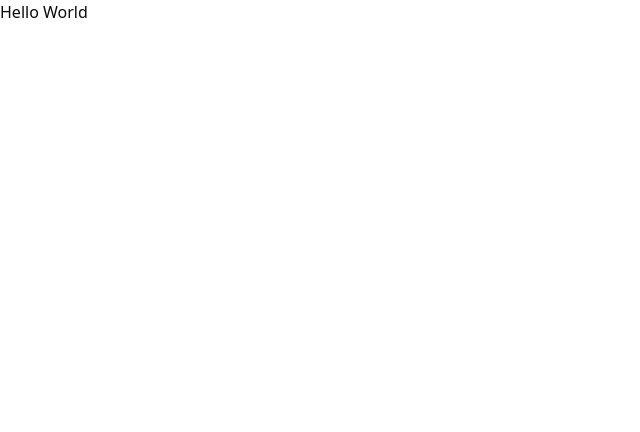
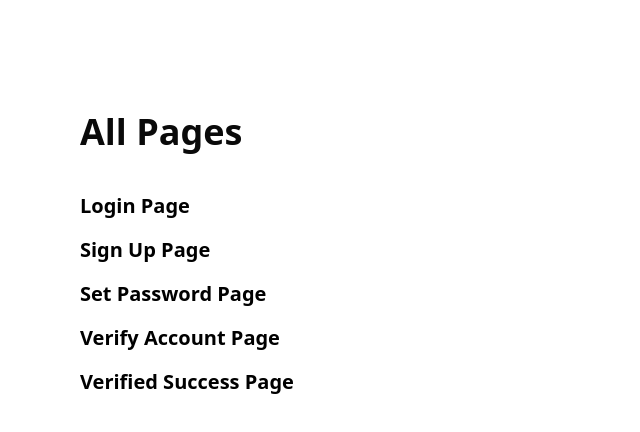
Before and after one commit to Webgenius0/whatsitagain-react-frontend, a React (Vite) app: page / in a window 1280 px wide. Shown: the top 432 px of the page, without its empty margins (0-640 px from the left). Built offline with nearby package versions, Linux system fonts and the light colour scheme.

Commit message:
All Page addade

```diff
--- a/index.html
+++ b/index.html
@@ -2,9 +2,13 @@
 <html lang="en">
   <head>
     <meta charset="UTF-8" />
-    <link rel="icon" type="image/svg+xml" href="/vite.svg" />
+    <link
+      rel="icon"
+      type="image/svg+xml"
+      href="./src/assets/images/favicon.png"
+    />
     <meta name="viewport" content="width=device-width, initial-scale=1.0" />
-    <title>Lol Arena</title>
+    <title>Lol Arena - Skill based competitions</title>
 
     <!-- Google Fonts -->
     <link rel="preconnect" href="https://fonts.googleapis.com" />
--- /dev/null
+++ b/src/pages/AllPages.jsx
@@ -0,0 +1,83 @@
+import { Link } from "react-router-dom";
+
+const AllPages = () => {
+  const AllPagesLinks = [
+    {
+      name: "Login Page",
+      link: "/auth",
+    },
+    {
+      name: "Sign Up Page",
+      link: "/auth/sign-up",
+    },
+    {
+      name: "Set Password Page",
+      link: "/auth/set-password",
+    },
+    {
+      name: "Verify Account Page",
+      link: "/auth/verify-account",
+    },
+    {
+      name: "Verified Success Page",
+      link: "/auth/verified-success",
+    },
+    // {
+    //   name: "",
+    //   link: "#",
+    // },
+    // {
+    //   name: "",
+    //   link: "#",
+    // },
+    // {
+    //   name: "Dashboard Overview Page",
+    //   link: "/dashboard",
+    // },
+    // {
+    //   name: "Dashboard Wallet Page",
+    //   link: "/dashboard/wallet",
+    // },
+    // {
+    //   name: "Dashboard Create Match Page",
+    //   link: "/dashboard/create-match",
+    // },
+    // {
+    //   name: "Dashboard Match Lobby Page",
+    //   link: "/dashboard/match-lobby",
+    // },
+    // {
+    //   name: "Dashboard Bet Page",
+    //   link: "/dashboard/bet",
+    // },
+    // {
+    //   name: "Dashboard Match Result Page",
+    //   link: "/dashboard/match-result",
+    // },
+    // {
+    //   name: "Dashboard Match Queue Page",
+    //   link: "/dashboard/match-queue",
+    // },
+  ];
+
+  return (
+    <div className="py-28 px-20">
+      <h1 className="text-4xl font-bold mb-10">All Pages</h1>
+      <ul className="text-xl flex flex-col gap-4">
+        {AllPagesLinks.map((item, index) => (
+          <li key={index}>
+            <Link
+              to={item.link}
+              target="_blank"
+              className="text-black font-semibold duration-300"
+            >
+              {item.name}
+            </Link>
+          </li>
+        ))}
+      </ul>
+    </div>
+  );
+};
+
+export default AllPages;
```
Also changed, not shown: src/router/Router.jsx (+8 -3 lines), src/assets/images/favicon.png (added), 1 other file (tests, documents, lock files or other folders).
